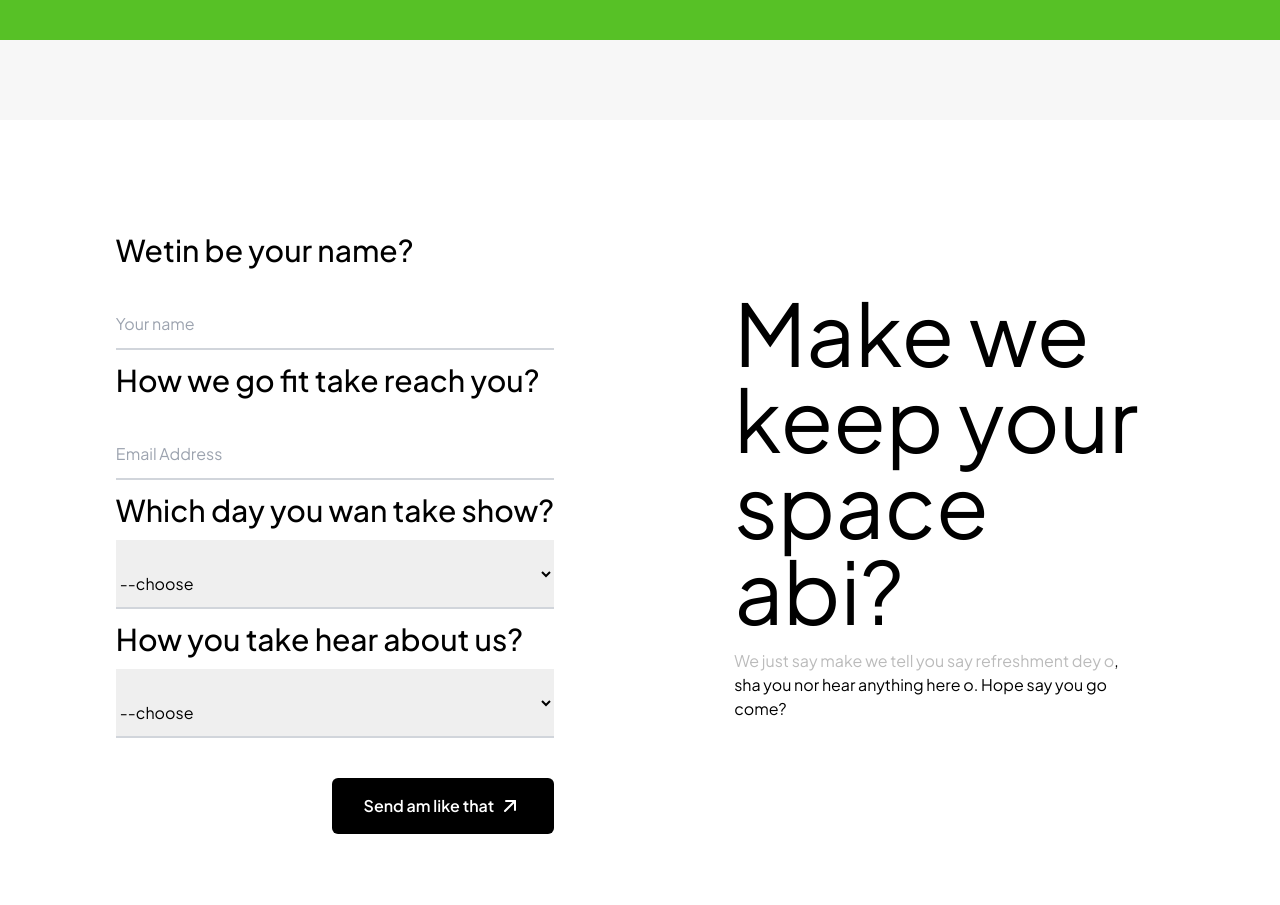
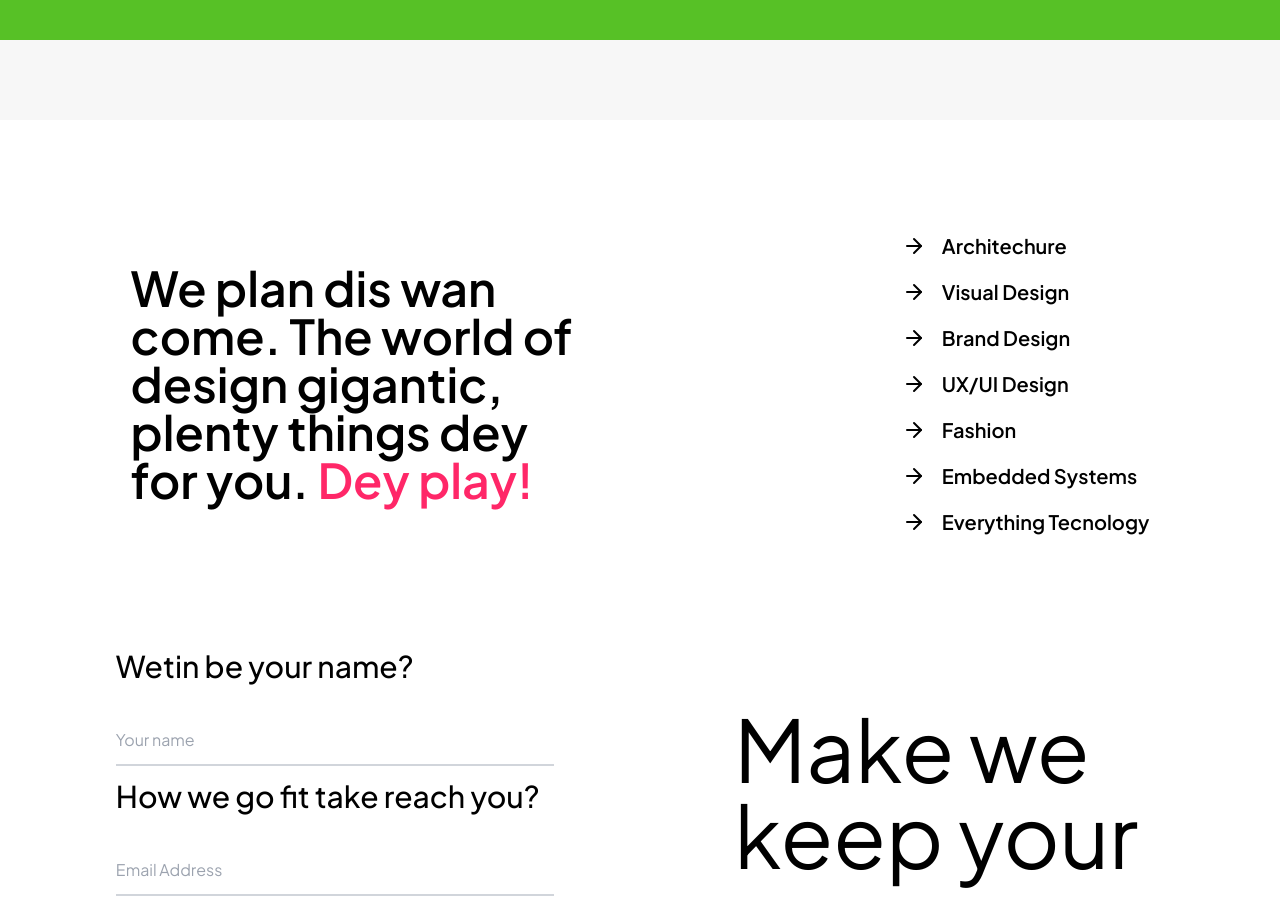
Before and after one commit to Matthewokiemute/wdjx, a Next.js app: page / in a window 1280 px wide. Shown: the part 3620-4525 px from the top of the page. Built offline with nearby package versions, Linux system fonts and the light colour scheme.

Commit message:
What we offer section

```diff
--- /dev/null
+++ b/src/components/WatinToExpect.jsx
@@ -0,0 +1,52 @@
+import { FiArrowRight } from "react-icons/fi";
+
+
+const WatinToExpect = () => {
+  return (
+    <>
+      <div
+        id="expectation"
+        className="container mx-auto flex md:flex-row items-center md:justify-around md:px-18 flex-col gap-10 md:space-x-[20px] pt-28"
+      >
+        <div className="px-4 md:px-0 w-[380px] md:w-[450px]">
+          <p className="font-semibold text-4xl md:text-5xl">
+            We plan dis wan come. The world of design gigantic, plenty things
+            dey for you. <span className="text-[#FF2768]">Dey play!</span>
+          </p>
+        </div>
+        <div className="px-4 md:px-0 flex flex-col space-y-[18px]">
+            <div className="flex items-center gap-4 hover:text-[#018EF8] transition-all ease-in-out duration-400 cursor-pointer">
+              <FiArrowRight className="w-6 h-6" />
+              <p className="font-semibold text-xl">Architechure</p>
+            </div>
+            <div className="flex items-center gap-4 hover:text-[#FF2768] transition-all ease-in-out duration-400 cursor-pointer">
+              <FiArrowRight className="w-6 h-6" />
+              <p className="font-semibold text-xl">Visual Design</p>
+            </div>
+            <div className="flex items-center gap-4 hover:text-green transition-all ease-in-out duration-400 cursor-pointer">
+              <FiArrowRight className="w-6 h-6" />
+              <p className="font-semibold text-xl">Brand Design</p>
+            </div>
+            <div className="flex items-center gap-4 hover:text-pink transition-all ease-in-out duration-400 cursor-pointer">
+              <FiArrowRight className="w-6 h-6" />
+              <p className="font-semibold text-xl">UX/UI Design</p>
+            </div>
+            <div className="flex items-center gap-4 hover:text-primary transition-all ease-in-out duration-400 cursor-pointer">
+              <FiArrowRight className="w-6 h-6" />
+              <p className="font-semibold text-xl">Fashion</p>
+            </div>
+            <div className="flex items-center gap-4 hover:text-gray-500 transition-all ease-in-out duration-400 cursor-pointer">
+              <FiArrowRight className="w-6 h-6" />
+              <p className="font-semibold text-xl">Embedded Systems</p>
+            </div>
+            <div className="flex items-center gap-4 hover:text-[#018EF8] transition-all ease-in-out duration-400 cursor-pointer">
+              <FiArrowRight className="w-6 h-6" />
+              <p className="font-semibold text-xl">Everything Tecnology</p>
+            </div>
+        </div>
+      </div>
+    </>
+  );
+};
+
+export default WatinToExpect;
--- a/src/pages/index.js
+++ b/src/pages/index.js
@@ -6,6 +6,7 @@ import SponsorsSlider from "@/components/Carousel";
 import SpeakersTab from "@/components/templates/SpeakersTab";
 import RegisterSection from "@/components/RegisterSection";
 import Footer from "@/components/Footer";
+import WatinToExpect from "@/components/WatinToExpect";
 
 const Jakarta = Plus_Jakarta_Sans({ subsets: ["latin"] });
 
@@ -18,6 +19,7 @@ export default function Home() {
         <Sponsors />
         <SponsorsSlider items={itemsDetails} />
         <SpeakersTab />
+        <WatinToExpect />
         <RegisterSection />
         <Footer />
       </PageLayout>
--- /dev/null
+++ b/src/utils/icons.js
@@ -0,0 +1,4 @@
+export const forwardArrow = <svg xmlns="http://www.w3.org/2000/svg" width="24" height="24" viewBox="0 0 24 24" fill="none">
+    <path d="M5 12H19" stroke="black" stroke-width="1.5" stroke-linecap="round" stroke-linejoin="round" />
+    <path d="M12 5L19 12L12 19" stroke="black" stroke-width="1.5" stroke-linecap="round" stroke-linejoin="round" />
+</svg>;
```
